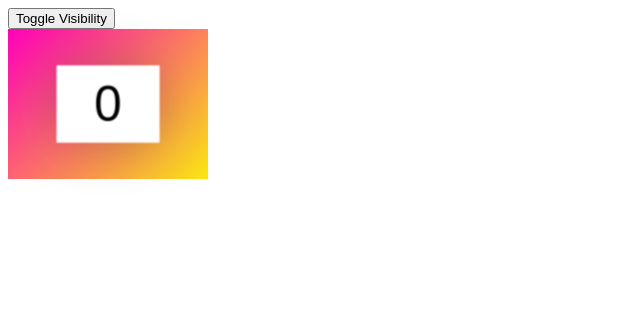
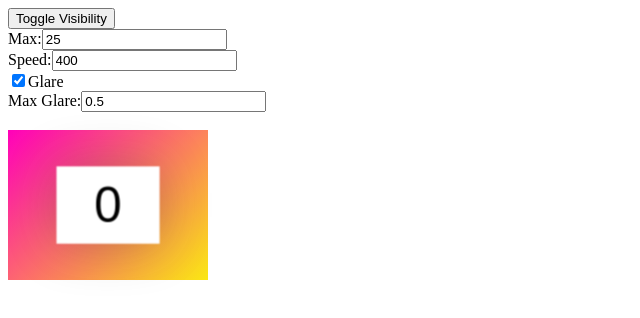
Before and after one commit to homayunmmdy/Epic-React, a React (Vite) app: page / in a window 1280 px wide. Shown: the top 318 px of the page, without its empty margins (0-640 px from the left). Built offline with nearby package versions, Linux system fonts and the light colour scheme.

Commit message:
Dependencies

```diff
--- a/src/magicBox/MagicBox.tsx
+++ b/src/magicBox/MagicBox.tsx
@@ -1,53 +1,112 @@
-import { useState } from "react";
-import './style.css'
-import VanillaTilt from 'vanilla-tilt'
+import { useEffect, useRef, useState } from "react";
+import VanillaTilt from "vanilla-tilt";
+import "./style.css";
 
 interface HTMLVanillaTiltElement extends HTMLDivElement {
 	vanillaTilt?: VanillaTilt
 }
 
+function Tilt({
+	children,
+	max = 25,
+	speed = 400,
+	glare = true,
+	maxGlare = 0.5,
+}: {
+	children: React.ReactNode
+	max?: number
+	speed?: number
+	glare?: boolean
+	maxGlare?: number
+}) {
+	const tiltRef = useRef<HTMLVanillaTiltElement>(null)
+
 	const vanillaTiltOptions = {
-	max: 25,
-	speed: 400,
-	glare: true,
-	'max-glare': 0.5,
+		max,
+		speed,
+		glare,
+		'max-glare': maxGlare,
 	}
 
-function Tilt({ children }: { children: React.ReactNode }) {
-	return (
-		<div
-			className="tilt-root"
-            ref={(tiltNode: HTMLVanillaTiltElement) => {
+	useEffect(() => {
+		const { current: tiltNode } = tiltRef
 		if (!tiltNode) return
 		VanillaTilt.init(tiltNode, vanillaTiltOptions)
 		return () => tiltNode.vanillaTilt?.destroy()
-			}}
-		>
+	}, [vanillaTiltOptions])
+
+	return (
+		<div ref={tiltRef} className="tilt-root">
 			<div className="tilt-child">{children}</div>
 		</div>
 	)
 }
 
 const MagicBox = () => {
-  const [showTilt, setShowTilt] = useState(true);
-  const [count, setCount] = useState(0);
+    const [showTilt, setShowTilt] = useState(true)
+	const [count, setCount] = useState(0)
+	const [options, setOptions] = useState({
+		max: 25,
+		speed: 400,
+		glare: true,
+		maxGlare: 0.5,
+	})
 	return (
 		<div>
-      <button onClick={() => setShowTilt((s) => !s)}>Toggle Visibility</button>
+			<button onClick={() => setShowTilt(s => !s)}>Toggle Visibility</button>
 			{showTilt ? (
-        <Tilt>
+				<div className="app">
+					<form
+						onSubmit={e => e.preventDefault()}
+						onChange={event => {
+							const formData = new FormData(event.currentTarget)
+							setOptions({
+								max: Number(formData.get('max')),
+								speed: Number(formData.get('speed')),
+								glare: formData.get('glare') === 'on',
+								maxGlare: Number(formData.get('maxGlare')),
+							})
+						}}
+					>
+						<div>
+							<label htmlFor="max">Max:</label>
+							<input id="max" name="max" type="number" defaultValue={25} />
+						</div>
+						<div>
+							<label htmlFor="speed">Speed:</label>
+							<input id="speed" name="speed" type="number" defaultValue={400} />
+						</div>
+						<div>
+							<label>
+								<input id="glare" name="glare" type="checkbox" defaultChecked />
+								Glare
+							</label>
+						</div>
+						<div>
+							<label htmlFor="maxGlare">Max Glare:</label>
+							<input
+								id="maxGlare"
+								name="maxGlare"
+								type="number"
+								defaultValue={0.5}
+							/>
+						</div>
+					</form>
+					<br />
+					<Tilt {...options}>
 						<div className="totally-centered">
 							<button
 								className="count-button"
-              onClick={() => setCount((c) => c + 1)}
+								onClick={() => setCount(c => c + 1)}
 							>
 								{count}
 							</button>
 						</div>
 					</Tilt>
+				</div>
 			) : null}
 		</div>
-  );
+	)
 };
 
 export default MagicBox;
```
Lines whose indentation alone changed are shown as unchanged.
